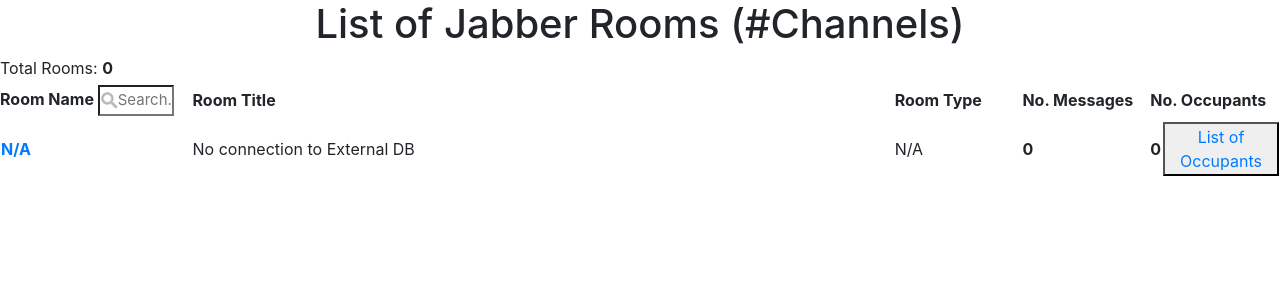
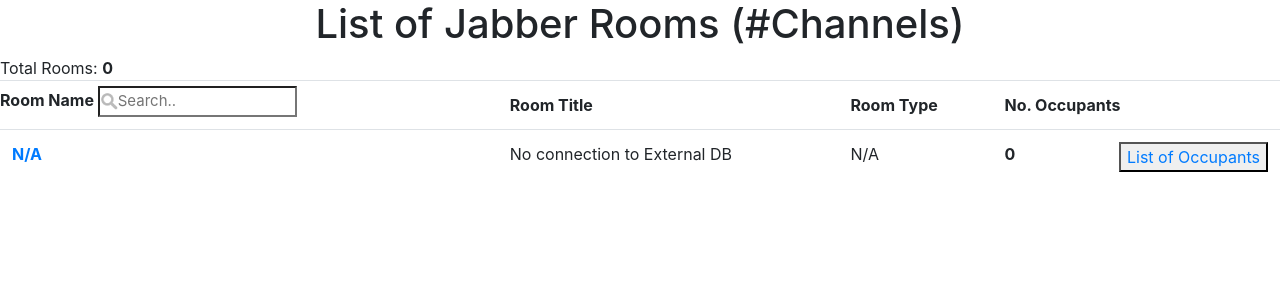
Before and after one commit to draganttt/jabberadmin, a Flask app: page /rooms in a window 1280 px wide. Shown: the part 56-356 px from the top of the page. Run offline with Flask 2, Linux system fonts and the light colour scheme; some libraries are stand-ins or nearby versions.

Commit message:
optimize

```diff
--- a/Templates/rooms.html
+++ b/Templates/rooms.html
@@ -49,13 +49,12 @@
 </nav>
 
 <div><h1 align="center">List of Jabber Rooms (#Channels)</h1></div><div>Total Rooms: <b>{{ totalrooms }}</b></div>
-			<table id="roomTable">
+			<table id="roomTable" class="table">
 				<tr>
-					<th style="padding: 5px 0px 5px 0px; align="left" width="15%">Room Name <input type="text" id="roomInput" onkeyup="myRoom()" placeholder="Search.."></th>
-					<th width="55%">Room Title</th>
-					<th width="10%">Room Type</th>
-					<th width="10%">No. Messages</th>
-					<th colspan="2" width="10%">No. Occupants</th>
+					<th style="padding: 5px 0px 5px 0px; align="left">Room Name <input type="text" id="roomInput" onkeyup="myRoom()" placeholder="Search.."></th>
+					<th >Room Title</th>
+					<th >Room Type</th>
+					<th colspan="2">No. Occupants</th>
 				</tr>
 				{% for row in tc_rooms %}
 				<tr>
@@ -63,7 +62,6 @@
 					<td>{{row[2]}}</td>
 					<td>{{row[3]}}</td>
 					<td><b>{{row[4]}}</b></td>
-					<td><b>{{row[5]}}</b></td>
 					<td align="right"><button><a href="{{ url_for('occupants', room=row[0]) }}">List of Occupants</a></button></td>
 				</tr>
 				{% endfor %}
--- a/app.py
+++ b/app.py
@@ -19,7 +19,7 @@ def rooms():
 		rows_affected = 0
 		return render_template('rooms.html', tc_rooms=tc_rooms, totalrooms=rows_affected)
 	else:
-		cursor.execute("select A.room_jid, A.creator_jid,A.subject,A.type,COALESCE(C.msg,0),COALESCE(B.rocc,0) from tc_rooms A left join (select room_jid, count(room_jid) as rocc from tc_users where role != 'none' group by room_jid) B on A.room_jid = B.room_jid left join (select to_jid, count(to_jid) as msg from tc_msgarchive group by to_jid) C on A.room_jid = C.to_jid order by B.rocc desc NULLS LAST")
+		cursor.execute("select A.room_jid, A.creator_jid,A.subject,A.type,COALESCE(B.rocc,0) from tc_rooms A left join (select room_jid, count(room_jid) as rocc from tc_users where role != 'none' group by room_jid) B on A.room_jid = B.room_jid order by B.rocc desc NULLS LAST")
 		tc_rooms = cursor.fetchall()
 		rows_affected = cursor.rowcount
 		return render_template('rooms.html',tc_rooms=tc_rooms,totalrooms=rows_affected)
@@ -50,9 +50,9 @@ def roomdetails():
 		configDict['fixed'] = 'No Connection to DB'
 		return render_template('roomdetails.html', room=room, roomdetails=roomdetails, configDict=configDict)
 	else:
-		cursor.execute("select A.room_jid, A.creator_jid,A.subject,A.type,A.config,COALESCE(C.msg,0),COALESCE(B.rocc,0) from tc_rooms A left join (select room_jid, count(room_jid) as rocc from tc_users where role != 'none' group by room_jid) B on A.room_jid = B.room_jid left join (select to_jid, count(to_jid) as msg from tc_msgarchive group by to_jid) C on A.room_jid = C.to_jid where A.room_jid = '%s' order by B.rocc desc NULLS LAST" % room)
+		cursor.execute("select A.room_jid, A.creator_jid,A.subject,A.config,COALESCE(C.msg,0),COALESCE(B.rocc,0) from tc_rooms A left join (select room_jid, count(room_jid) as rocc from tc_users where role != 'none' group by room_jid) B on A.room_jid = B.room_jid left join (select to_jid, count(to_jid) as msg from tc_msgarchive group by to_jid) C on A.room_jid = C.to_jid where A.room_jid = '%s' order by B.rocc desc NULLS LAST" % room)
 		roomdetails = cursor.fetchall()
-		roomconfig = roomdetails[0][4]
+		roomconfig = roomdetails[0][3]
 		configDict = {}
 		if roomconfig is "":
 			configDict['persistent'] = '0'
--- a/settings.py
+++ b/settings.py
@@ -1,7 +1,7 @@
 from configparser import ConfigParser
 import psycopg2
 
-def config(filename='database.ini', section='postgresql'):
+def config(filename='database.ini', section='prod'):
 	# create a parser
 	parser = ConfigParser()
 	# read config file
```
Also changed, not shown: Templates/occupants.html (+6 -6 lines), Templates/roomdetails.html (+7 -9 lines).
